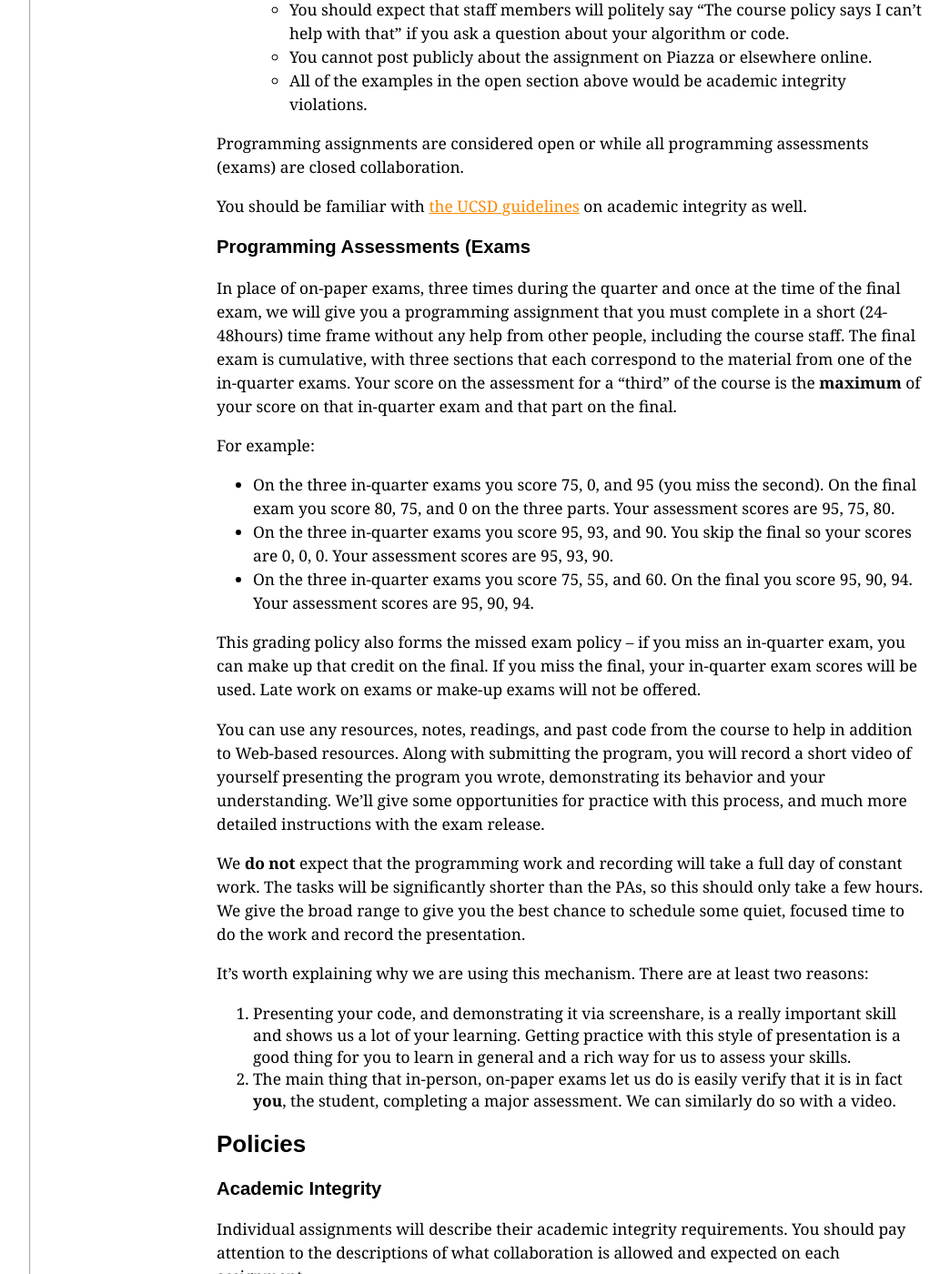
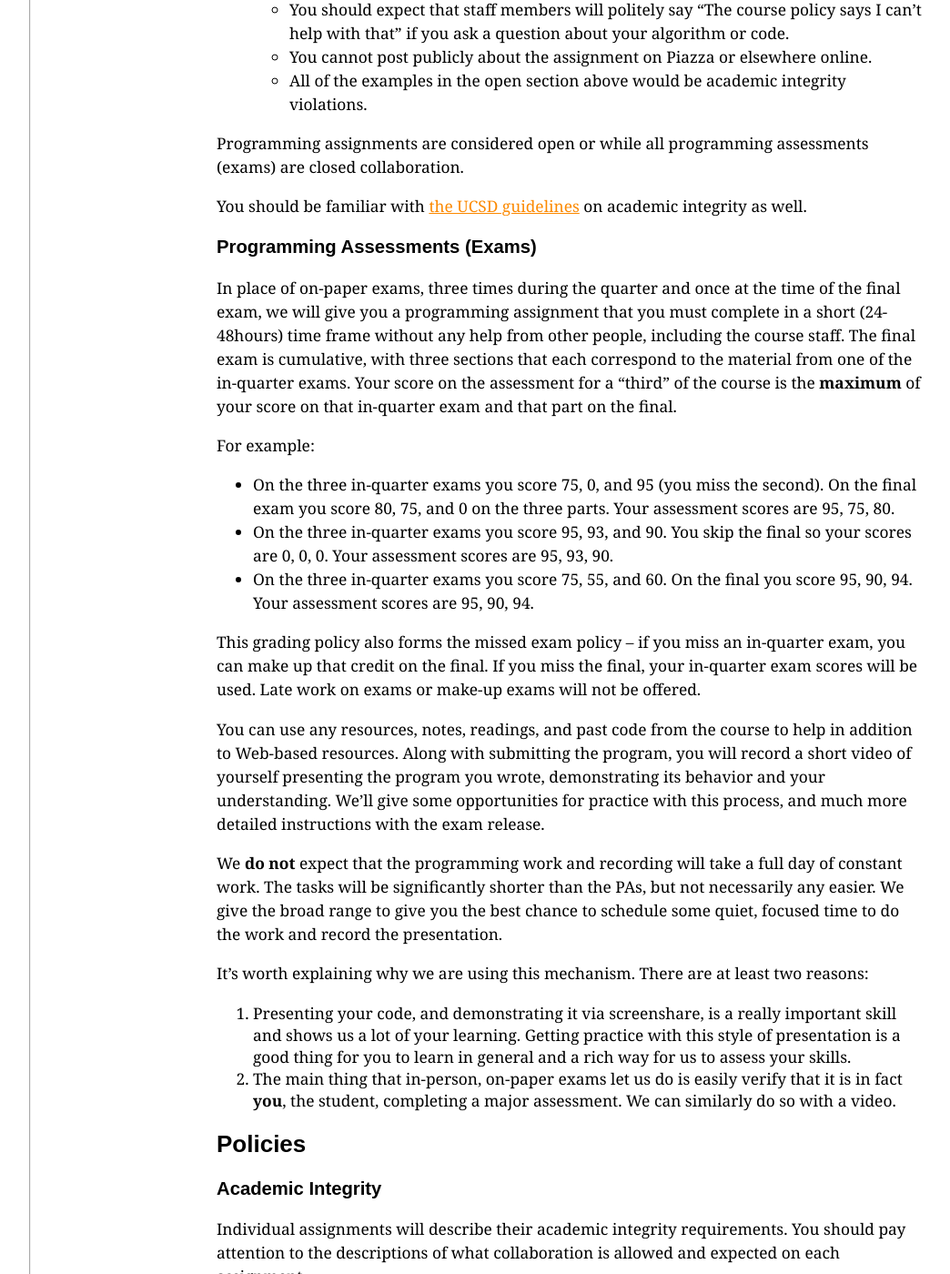
Before and after one commit to memelissa/ucsd-cse12-sp22.github.io, a Jekyll site: the page built from syllabus.md, in a window 1280 px wide and 1400 px high, scrolled down 5292 px. Shown: the whole window at 91% size, without its empty margins (56-1100 px from the left). Built offline with Jekyll 4.4.1, drawn with Linux system fonts in a browser that asks for light colours.

Commit message:
Update syllabus.md

```diff
--- a/syllabus.md
+++ b/syllabus.md
@@ -232,7 +232,7 @@ guidelines](http://senate.ucsd.edu/Operating-Procedures/Senate-Manual/Appendices
 on academic integrity as well.
 
 <a id="g:exams"></a>
-<h3>Programming Assessments (Exams</h3>
+<h3>Programming Assessments (Exams)</h3>
 
 In place of on-paper exams, three times during the quarter and once at the
 time of the final exam, we will give you a programming assignment that you
@@ -266,8 +266,8 @@ for practice with this process, and much more detailed instructions with the
 exam release.
 
 We **do not** expect that the programming work and recording will take a full
-day of constant work. The tasks will be significantly shorter than the PAs, so this
-should only take a few hours. We give the broad range to give you the best
+day of constant work. The tasks will be significantly shorter than the PAs, but not necessarily any easier.
+We give the broad range to give you the best
 chance to schedule some quiet, focused time to do the work and record the
 presentation.
 
```
